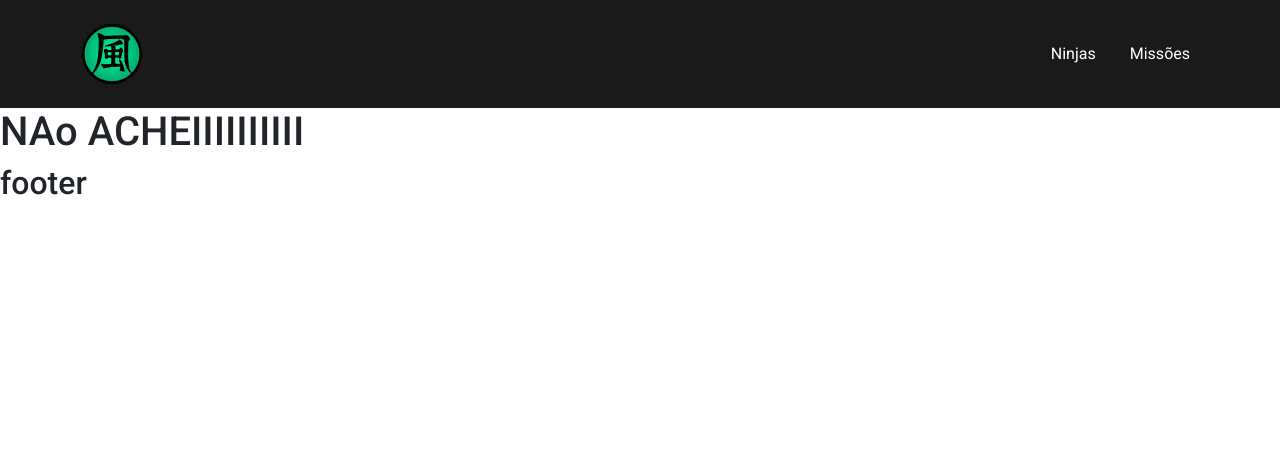
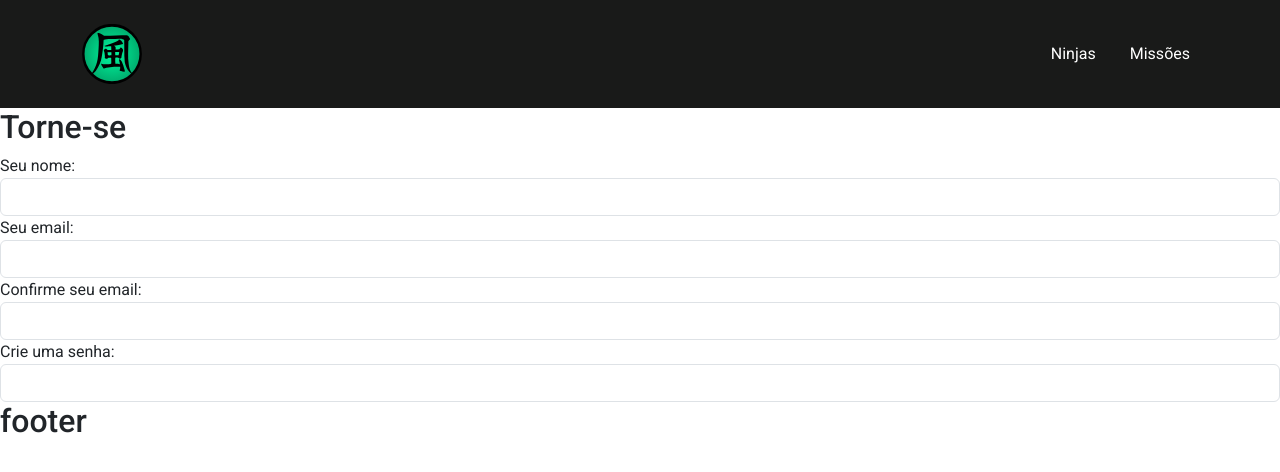
Before and after one commit to AdrielMarx/Aldeia-front, a React (Vite) app in the folder Aldeia/: page /login in a window 1280 px wide. Shown: the top 472 px of the page. Built offline with nearby package versions, Linux system fonts and the light colour scheme.

Commit message:
Iniciando trabalhos na page para login de usuário utilizando o firebase authentication

```diff
--- a/Aldeia/package.json
+++ b/Aldeia/package.json
@@ -10,6 +10,7 @@
     "preview": "vite preview"
   },
   "dependencies": {
+    "firebase": "^10.13.2",
     "react": "^18.3.1",
     "react-dom": "^18.3.1",
     "react-paginate": "^8.2.0"
--- a/Aldeia/src/App.jsx
+++ b/Aldeia/src/App.jsx
@@ -10,6 +10,7 @@ import { Toaster } from "react-hot-toast";
 import EditarNinja from "./pages/EditarNinja";
 import NovaMissao from "./pages/NovaMissao";
 import EditarMissao from "./pages/EditarMissao";
+import Login from "./pages/Login";
 
 function App() {
   return (
@@ -19,6 +20,7 @@ function App() {
         <Routes>
           <Route path="/" element={<Home />} />
           <Route path="*" element={<NotFound />}/>
+          <Route path="/login" element={<Login />}/>
           <Route path="/ninjas" element={<Ninjas />}/>
           <Route path="/missoes" element={<Missoes />}/>
           <Route path="/missoes/novo" element={<NovaMissao />}/>
--- /dev/null
+++ b/Aldeia/src/pages/Login.jsx
@@ -0,0 +1,59 @@
+import { useForm } from "react-hook-form"
+
+function Login () {
+
+  const {
+    register,
+    handleSubmit,
+    formState: { errors },
+  } = useForm()
+  return (
+    <main>
+      <section>
+        <h2>Torne-se</h2>
+      </section>
+      <section>
+        <div>
+          <form className="form-section" >
+            <div>
+              <label htmlFor="userName">Seu nome:</label>
+              <input type="text"
+              id="userName"
+              name="userName"
+              className="form-control"
+              {...register("userName", { required: "Nome obrigatório" })} />
+            </div>
+            <div>
+              <label htmlFor="email">Seu email:</label>
+              <input type="email"
+              id="email"
+              name="email"
+              className="form-control"
+              {...register("email", { required: "Email obrigatório"})} />
+            </div>
+            <div>
+              <label htmlFor="emailConfirm">Confirme seu email:</label>
+              <input type="email"
+              name="emailConfirm"
+              id="emailConfirm"
+              className="form-control"
+              {...register("emailConfirm", { required: "Confirmação de email obrigatória" })} />
+            </div>
+            <div>
+              <label htmlFor="userSenha">Crie uma senha:</label>
+              <input type="password"
+              name="userSenha"
+              id="userSenha"
+              className="form-control"
+              {...register("userSenha", {required: "Senha obrigatória" })} />
+            </div>
+
+          </form>
+
+        </div>
+      </section>
+    </main>
+  )
+}
+
+export default Login
```
Also changed, not shown: 2 other files (tests, documents, lock files or other folders).
